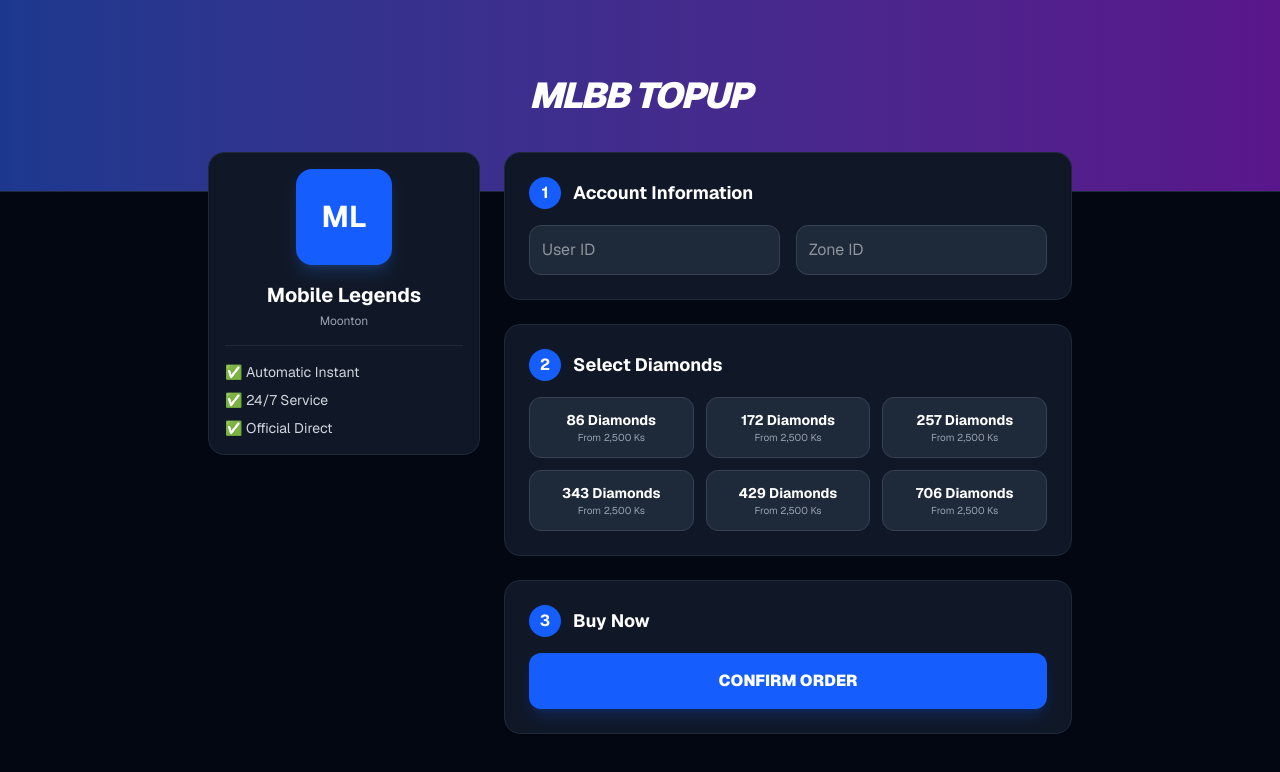
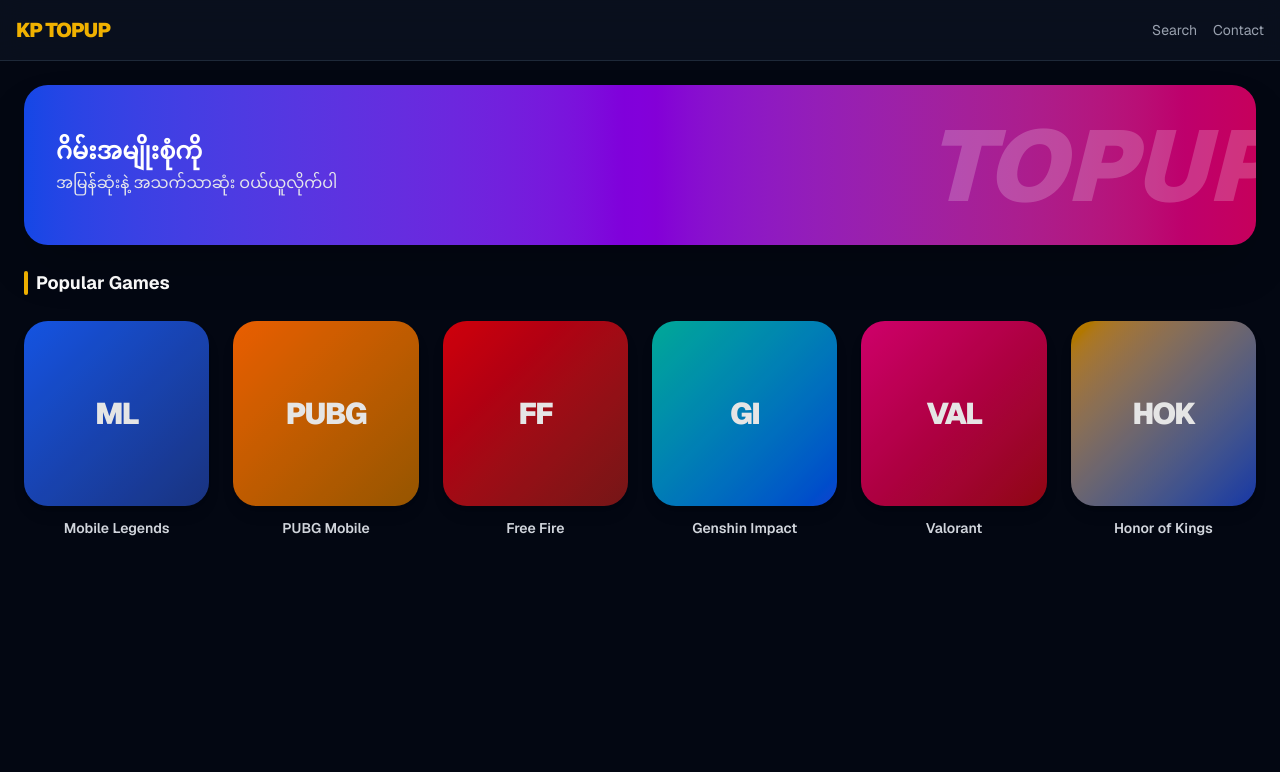
Before and after one commit to KP-CHANNEL-KP/my-topup-website, a Next.js app: page / in a window 1280 px wide. Shown: the top 772 px of the page. Built offline with nearby package versions, Linux system fonts and the light colour scheme.

Commit message:
added home grid layout

```diff
--- a/app/page.tsx
+++ b/app/page.tsx
@@ -1,77 +1,62 @@
 import React from 'react';
 
-export default function TopupPage() {
+const games = [
+  { id: 'mlbb', name: 'Mobile Legends', image: 'ML', color: 'from-blue-600 to-blue-900' },
+  { id: 'pubg', name: 'PUBG Mobile', image: 'PUBG', color: 'from-orange-500 to-yellow-700' },
+  { id: 'ff', name: 'Free Fire', image: 'FF', color: 'from-red-600 to-red-900' },
+  { id: 'genshin', name: 'Genshin Impact', image: 'GI', color: 'from-teal-500 to-blue-700' },
+  { id: 'valorant', name: 'Valorant', image: 'VAL', color: 'from-pink-600 to-red-800' },
+  { id: 'hok', name: 'Honor of Kings', image: 'HOK', color: 'from-yellow-600 to-blue-800' },
+];
+
+export default function Home() {
   return (
-    <div className="min-h-screen bg-gray-950 text-white font-sans pb-10">
-      {/* Header Image/Banner */}
-      <div className="w-full h-48 bg-gradient-to-r from-blue-900 to-purple-900 flex items-center justify-center border-b border-gray-800">
-        <h1 className="text-4xl font-black tracking-tighter italic">MLBB TOPUP</h1>
+    <div className="min-h-screen bg-gray-950 text-white font-sans">
+      {/* Navigation Bar */}
+      <nav className="p-4 border-b border-gray-800 flex justify-between items-center bg-gray-900/50 backdrop-blur-md sticky top-0 z-50">
+        <h1 className="text-xl font-black text-yellow-500 tracking-tighter">KP TOPUP</h1>
+        <div className="flex gap-4 text-sm text-gray-400">
+          <span>Search</span>
+          <span>Contact</span>
         </div>
+      </nav>
 
-      <div className="max-w-4xl mx-auto px-4 -mt-10">
-        <div className="grid md:grid-cols-3 gap-6">
-
-          {/* Left Side: Game Info */}
-          <div className="md:col-span-1">
-            <div className="bg-gray-900 border border-gray-800 rounded-2xl p-4 sticky top-6">
-              <div className="w-24 h-24 bg-blue-600 rounded-2xl mb-4 mx-auto overflow-hidden shadow-lg shadow-blue-500/20">
-                {/* Game Icon Placeholder */}
-                <div className="w-full h-full flex items-center justify-center text-3xl font-bold">ML</div>
+      {/* Hero Banner */}
+      <div className="p-6">
+        <div className="w-full h-40 bg-gradient-to-r from-blue-700 via-purple-700 to-pink-700 rounded-3xl flex items-center p-8 shadow-2xl overflow-hidden relative">
+          <div className="relative z-10">
+            <h2 className="text-2xl font-bold mb-1">ဂိမ်းအမျိုးစုံကို</h2>
+            <p className="text-gray-200">အမြန်ဆုံးနဲ့ အသက်သာဆုံး ဝယ်ယူလိုက်ပါ</p>
           </div>
-              <h2 className="text-xl font-bold text-center mb-1">Mobile Legends</h2>
-              <p className="text-gray-400 text-xs text-center mb-4">Moonton</p>
-              <div className="space-y-2 text-sm text-gray-300 border-t border-gray-800 pt-4">
-                <p>✅ Automatic Instant</p>
-                <p>✅ 24/7 Service</p>
-                <p>✅ Official Direct</p>
-              </div>
+          <div className="absolute right-[-20px] opacity-20 text-[100px] font-black italic select-none">TOPUP</div>
         </div>
       </div>
 
-          {/* Right Side: Form */}
-          <div className="md:col-span-2 space-y-6">
+      {/* Game List Grid */}
+      <div className="px-6 pb-20">
+        <h3 className="text-lg font-bold mb-6 flex items-center gap-2">
+          <span className="w-1 h-6 bg-yellow-500 rounded-full"></span>
+          Popular Games
+        </h3>
 
-            {/* Step 1: Account Info */}
-            <div className="bg-gray-900 border border-gray-800 rounded-2xl p-6">
-              <div className="flex items-center gap-3 mb-4">
-                <span className="bg-blue-600 w-8 h-8 rounded-full flex items-center justify-center font-bold">1</span>
-                <h3 className="text-lg font-bold">Account Information</h3>
+        <div className="grid grid-cols-2 sm:grid-cols-3 md:grid-cols-4 lg:grid-cols-6 gap-6">
+          {games.map((game) => (
+            <div key={game.id} className="group cursor-pointer">
+              <div className={`aspect-square rounded-3xl bg-gradient-to-br ${game.color} shadow-lg transition-all duration-300 group-hover:scale-105 group-hover:shadow-blue-500/20 flex items-center justify-center text-3xl font-black tracking-tighter relative overflow-hidden`}>
+                {game.image}
+                <div className="absolute inset-0 bg-black/10 group-hover:bg-transparent transition-colors"></div>
               </div>
-              <div className="grid grid-cols-2 gap-4">
-                <input type="text" placeholder="User ID" className="bg-gray-800 border border-gray-700 rounded-xl p-3 outline-none focus:border-blue-500 transition" />
-                <input type="text" placeholder="Zone ID" className="bg-gray-800 border border-gray-700 rounded-xl p-3 outline-none focus:border-blue-500 transition" />
+              <p className="mt-3 text-sm font-semibold text-center text-gray-300 group-hover:text-white transition-colors">{game.name}</p>
             </div>
-            </div>
-
-            {/* Step 2: Select Items */}
-            <div className="bg-gray-900 border border-gray-800 rounded-2xl p-6">
-              <div className="flex items-center gap-3 mb-4">
-                <span className="bg-blue-600 w-8 h-8 rounded-full flex items-center justify-center font-bold">2</span>
-                <h3 className="text-lg font-bold">Select Diamonds</h3>
-              </div>
-              <div className="grid grid-cols-2 sm:grid-cols-3 gap-3">
-                {[86, 172, 257, 343, 429, 706].map((item) => (
-                  <button key={item} className="bg-gray-800 border border-gray-700 hover:border-blue-500 p-3 rounded-xl text-center transition group">
-                    <div className="text-sm font-bold group-hover:text-blue-400">{item} Diamonds</div>
-                    <div className="text-[10px] text-gray-400">From 2,500 Ks</div>
-                  </button>
           ))}
         </div>
       </div>
 
-            {/* Step 3: Payment & Buy */}
-            <div className="bg-gray-900 border border-gray-800 rounded-2xl p-6">
-              <div className="flex items-center gap-3 mb-4">
-                <span className="bg-blue-600 w-8 h-8 rounded-full flex items-center justify-center font-bold">3</span>
-                <h3 className="text-lg font-bold">Buy Now</h3>
-              </div>
-              <button className="w-full bg-blue-600 hover:bg-blue-700 text-white font-black py-4 rounded-xl shadow-lg shadow-blue-600/20 transition-all transform active:scale-95">
-                CONFIRM ORDER
-              </button>
-            </div>
-
-          </div>
-        </div>
+      {/* Footer Navigation (Mobile) */}
+      <div className="fixed bottom-0 left-0 right-0 bg-gray-900/80 backdrop-blur-xl border-t border-gray-800 p-4 flex justify-around md:hidden">
+        <div className="flex flex-col items-center text-yellow-500"><span className="text-xs">Home</span></div>
+        <div className="flex flex-col items-center text-gray-500"><span className="text-xs">History</span></div>
+        <div className="flex flex-col items-center text-gray-500"><span className="text-xs">Profile</span></div>
       </div>
     </div>
   );
```
Lines whose indentation alone changed are shown as unchanged.
